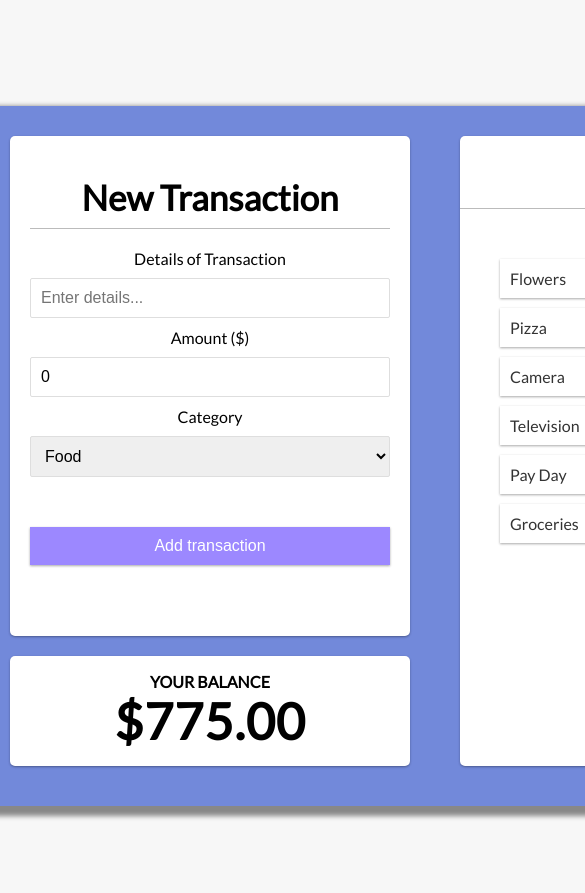
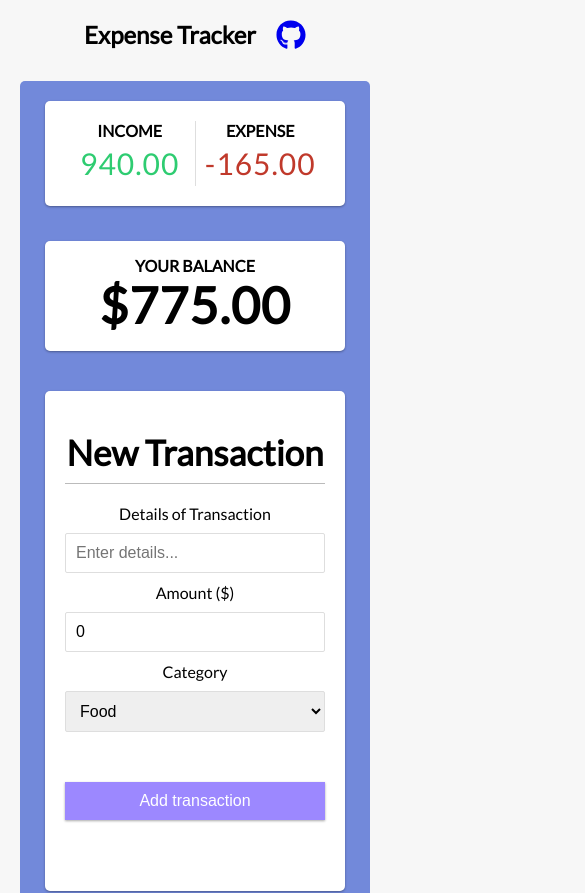
Before and after one commit to andrewjpascual/expense-tracker, a React (Create React App) app: page / in a window 390 px wide. Shown: the top 893 px of the page, 585 px wide, since content can reach past the window. Before the commit the page ends 844 px from the top, so only its background shows below. Built offline with nearby package versions, Linux system fonts and the light colour scheme.

Commit message:
Update: App is now responsive for desktop and mobile views!

```diff
--- a/package.json
+++ b/package.json
@@ -3,13 +3,15 @@
   "version": "0.1.0",
   "private": true,
   "dependencies": {
+    "@fortawesome/fontawesome-free": "^5.15.4",
     "@testing-library/jest-dom": "^5.11.4",
     "@testing-library/react": "^11.1.0",
     "@testing-library/user-event": "^12.1.10",
     "chart.js": "^3.5.1",
     "react": "^17.0.2",
-    "react-chartjs-2": "^3.1.0",
+    "react-chartjs-2": "^3.1.1",
     "react-dom": "^17.0.2",
+    "react-icons": "^4.3.1",
     "react-scripts": "4.0.3",
     "web-vitals": "^1.0.1"
   },
--- a/src/App.css
+++ b/src/App.css
@@ -49,6 +49,17 @@ h3 {
 h4 {
   margin: 0;
   text-transform: uppercase;
+}
+
+.top-wrap {
+  display: flex;
+  flex-direction: row;
+  column-gap: 20px;
+}
+
+.text-end h2 {
+  font-size: 30px;
+  margin-top: 20px;
 }
 
 .inc-exp-container {
@@ -257,8 +268,66 @@ select {
   margin-left: 20px;
 }
 
-@media (max-width: 320px) {
+@media (max-width: 960px) {
+  h2 {
+    text-align: center;
+  }
+
+  .top-wrap {
+    justify-content: center;
+  }
   .container {
+    width: 350px;
+    height: 1525px;
+    box-shadow: none;
+  }
+
+  .delete-btn {
+    opacity: 1;
+  }
+
+  .con-row {
+    display: flex;
+    flex-direction: column;
+  }
+
+  .chart-con {
+    display: none !important;
+  }
+
+  .inc-con {
     width: 300px;
+    height: 100px;
+    margin-left: 25px;
+    margin-right: 20px;
+    margin-top: 20px;
+    margin-bottom: 20px;
+  }
+
+  .inc-exp-container {
+    width: 300px;
+    margin: 0;
+  }
+
+  .addtran-con {
+    order: 2;
+    width: 300px;
+    margin-left: 25px;
+    margin-right: 20px;
+    margin-top: 20px;
+    margin-bottom: 20px;
+  }
+
+  .balance-con {
+    width: 300px;
+    margin-left: 25px;
+    margin-right: 20px;
+    margin-top: 20px;
+    margin-bottom: 20px;
+  }
+
+  .con-col .tran-con {
+    width: 300px;
+    margin-left: 25px;
   }
 }
--- a/src/components/DoughnutChart.js
+++ b/src/components/DoughnutChart.js
@@ -182,7 +182,7 @@ const DoughnutChart = () => {
   // Options for the chart
   const options = {
     responsive: true,
-    // maintainAspectRatio: true,
+    maintainAspectRatio: true,
   };
 
   return (
--- a/src/components/Header.js
+++ b/src/components/Header.js
@@ -1,6 +1,24 @@
 import React from "react";
+import { FaGithub } from "react-icons/fa";
 
 // Maybe need a styling change in future
 export const Header = () => {
-  return <h2>Expense Tracker</h2>;
+  return (
+    <div className="top-wrap">
+      <h2>Expense Tracker</h2>
+
+      <div class="text-end">
+        <a
+          href="http://github.com/andrewjpascual"
+          target="_blank"
+          rel="noopener noreferrer"
+          class="icon brands fa-github"
+        >
+          <h2>
+            <FaGithub />
+          </h2>
+        </a>
+      </div>
+    </div>
+  );
 };
```
Also changed, not shown: 1 other file (tests, documents, lock files or other folders).
